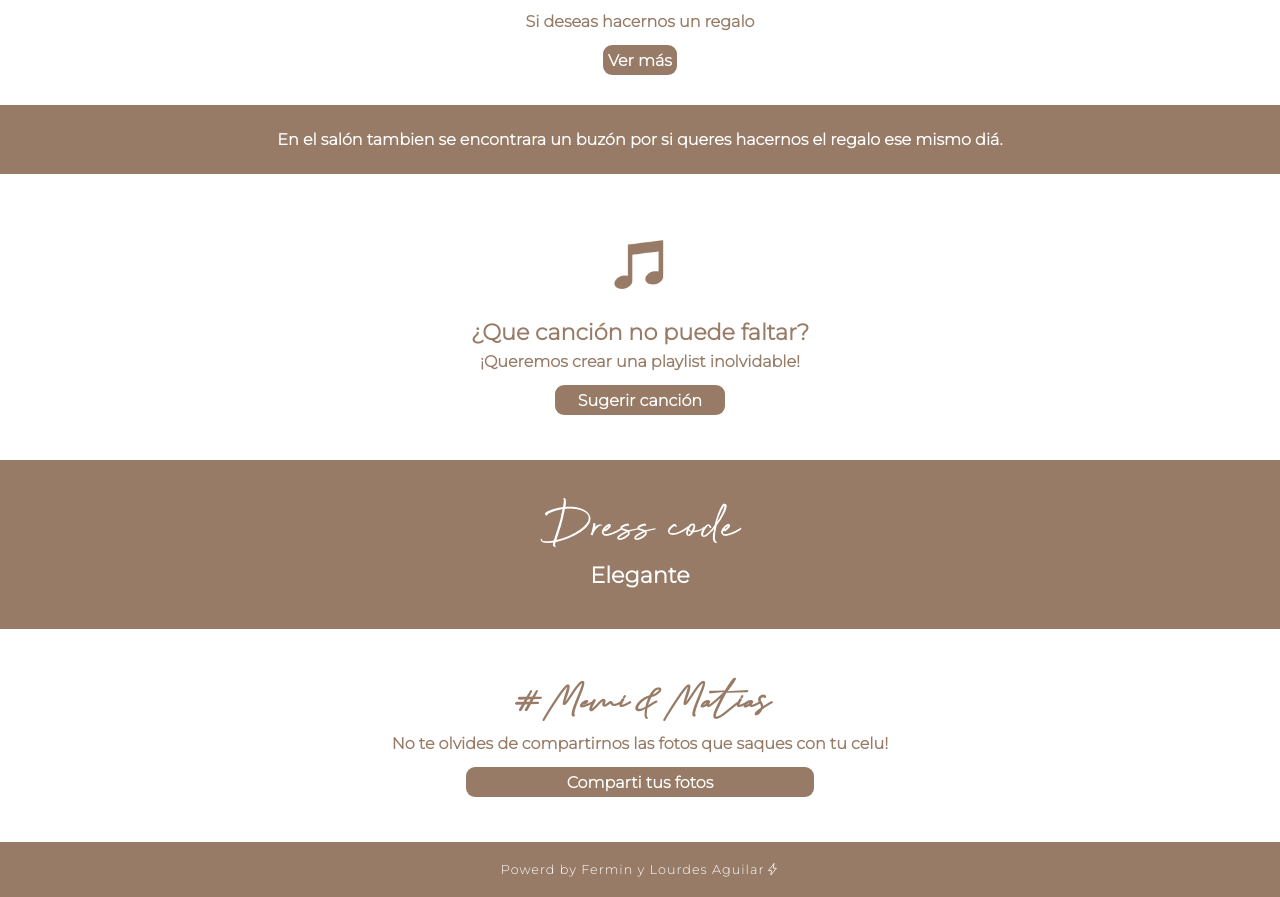
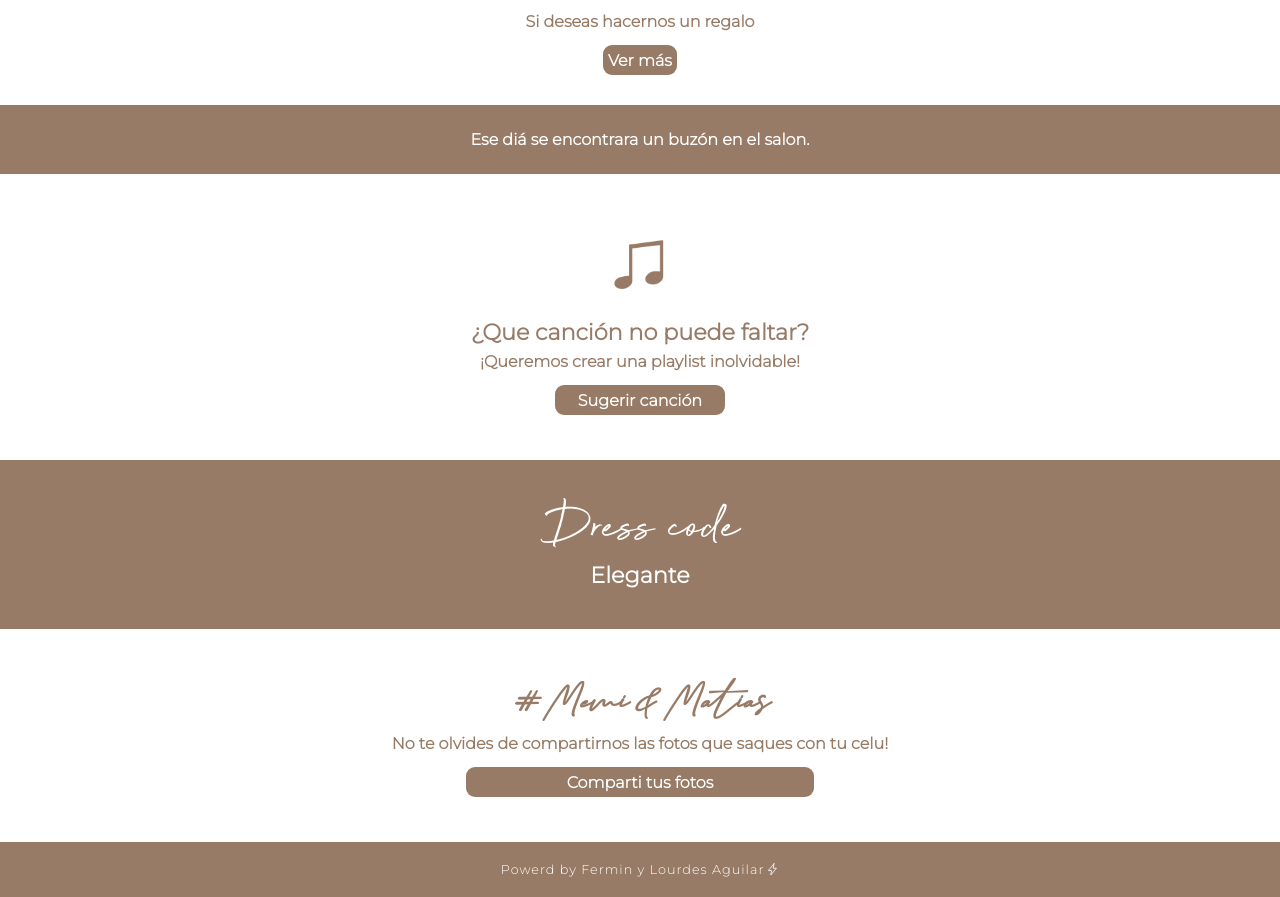
Before and after one commit to FerminAguilarB22/CasamientoMatias, a React (Create React App) app: page / in a window 1280 px wide. Shown: the part 1600-2497 px from the top of the page. Built offline with nearby package versions, Linux system fonts and the light colour scheme.

Commit message:
se cambio logo musica y textos

```diff
--- a/src/components/Regalo.js
+++ b/src/components/Regalo.js
@@ -38,8 +38,7 @@
       </section>
       <div className="formaCurva">
         <p>
-          En el salón tambien se encontrara un buzón por si queres hacernos el
-          regalo ese mismo diá.
+          Ese diá se encontrara un buzón en el salon.
         </p>
       </div>
     </section>
```
Also changed, not shown: src/resources/Musica.png.
